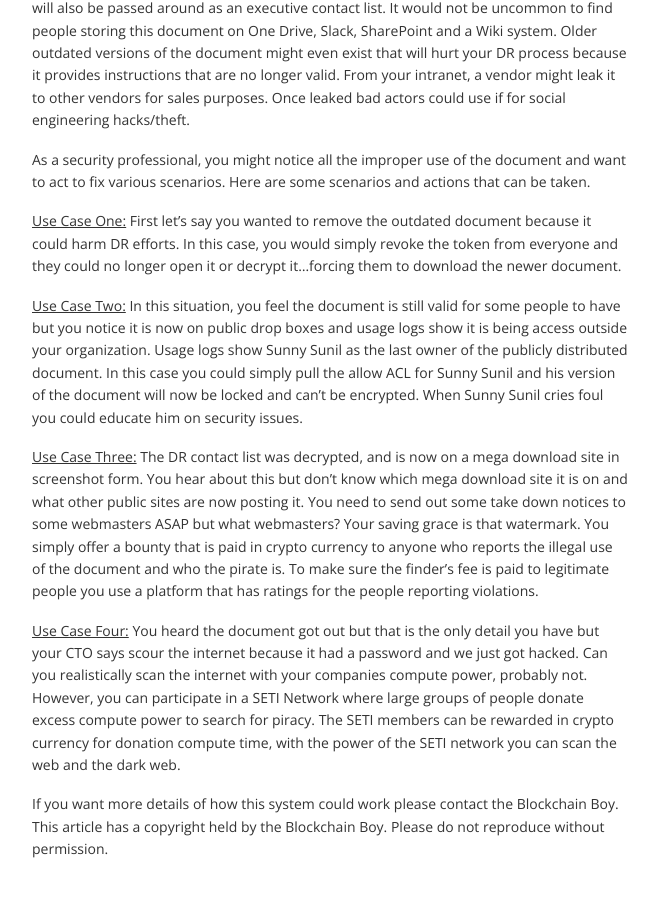
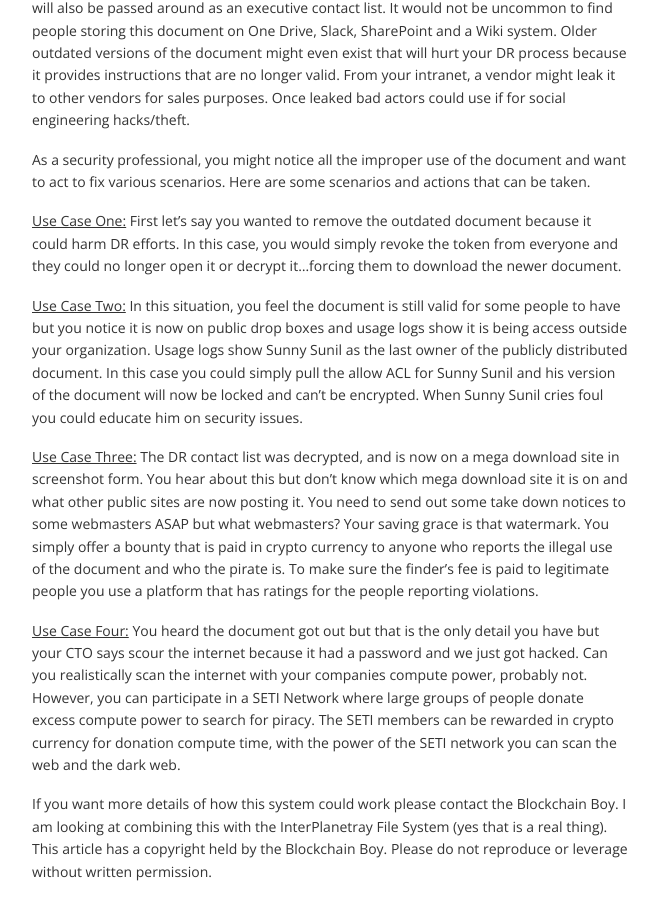
Before and after one commit to redbullmaxstrength/theblockchainboy.github.io, a Jekyll site: the page built from _posts/1880-09-06-blockchain-document-drm.markdown, in a window 1280 px wide and 900 px high, scrolled down 1516 px. Shown: the whole window, without its empty margins (153-811 px from the left). Built offline with Jekyll 4.4.1, drawn with Linux system fonts in a browser that asks for light colours; before the commit the page ends 2394 px from its top, so only the background shows below that.

Commit message:
Update 1880-09-06-blockchain-document-drm.markdown
file system

```diff
--- a/_posts/1880-09-06-blockchain-document-drm.markdown
+++ b/_posts/1880-09-06-blockchain-document-drm.markdown
@@ -68,4 +68,5 @@ CTO says scour the internet because it had a password and we just got hacked.  C
 
 
 
-If you want more details of how this system could work please contact the Blockchain Boy.  This article has a copyright held by the Blockchain Boy.  Please do not reproduce without permission.
+If you want more details of how this system could work please contact the Blockchain Boy. I am looking at combining this with the
+InterPlanetray File System (yes that is a real thing). This article has a copyright held by the Blockchain Boy.  Please do not reproduce or leverage without written permission.
```
